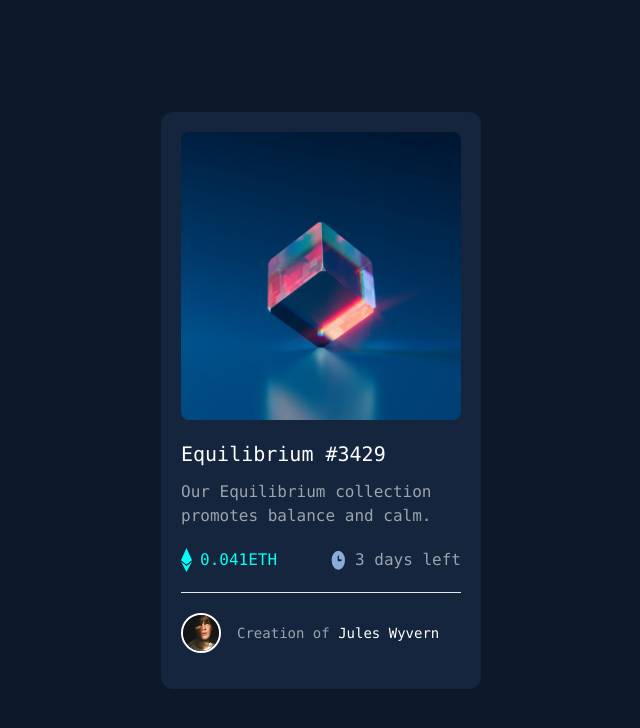
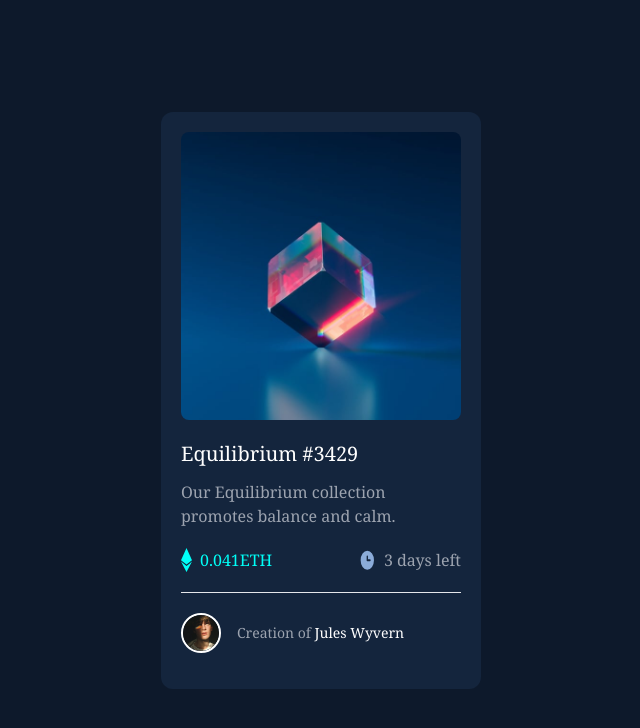
Before and after one commit to rk-codeflow/tw1-nft-preview-card, a plain HTML site: page index.html in a window 1280 px wide. Shown: the whole page, without its empty margins (319-959 px from the left). Drawn offline with nearby package versions, Linux system fonts and the light colour scheme.

Commit message:
default font removed

```diff
--- a/index.html
+++ b/index.html
@@ -40,7 +40,7 @@
       }
   </script>
 </head>
-<body class="bg-bodybg font-mono">
+<body class="bg-bodybg font-serif">
     <main class="flex justify-center items-center h-screen">
         <div class="bg-cardbg rounded-xl p-5 font-medium w-1/2 max-w-xs min-w-[285px]">
             <!-- image -->
```
